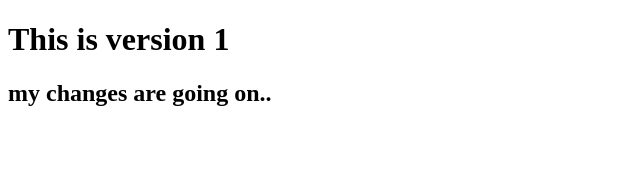
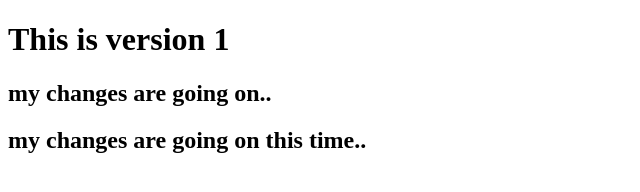
Before and after one commit to K-kashyap/24-june-2024, a plain HTML site: page index.html in a window 1280 px wide. Shown: the whole page, without its empty margins (0-640 px from the left). Drawn offline with Linux system fonts and the light colour scheme.

Commit message:
latest changes...

```diff
--- a/index.html
+++ b/index.html
@@ -8,5 +8,6 @@
 <body>
     <h1> This is version 1 </h1>
     <h2> my changes are going on..</h2>
+    <h2> my changes are going on this time..</h2>
 </body>
 </html>
```
